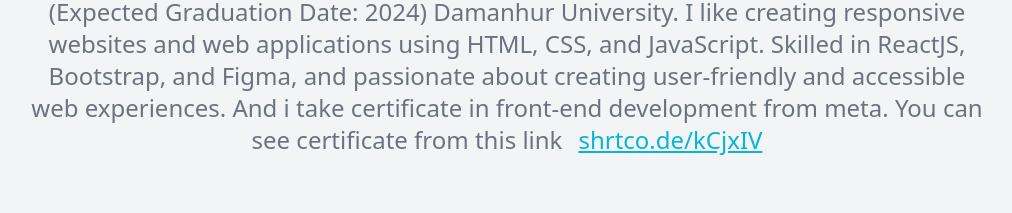
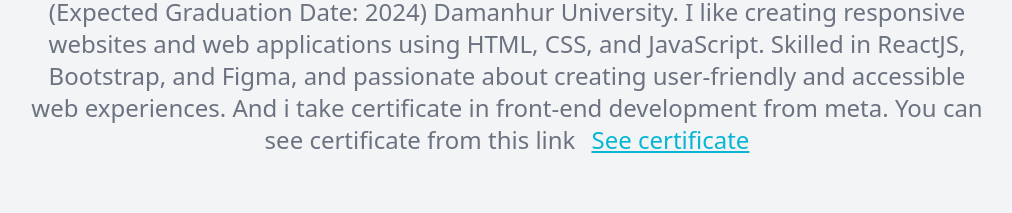
Before and after one commit to ahmedSabbahMohamed/my-portfolio, a React (Create React App) app: page / in a window 1280 px wide. Shown: the part 1180-1393 px from the top of the page, without its empty margins (133-1145 px from the left). Built offline with nearby package versions, Linux system fonts and the light colour scheme.

Commit message:
fix link to certificate

```diff
--- a/src/components/About.jsx
+++ b/src/components/About.jsx
@@ -23,7 +23,7 @@
                     Front-end developer. Bachelor of Science in Computers, Artificial Intelligence (Expected Graduation Date: 2024) Damanhur University. I like creating responsive websites and web applications using HTML, CSS, and
                     JavaScript. Skilled in ReactJS, Bootstrap, and Figma, and passionate about creating user-friendly and
                     accessible web experiences. And i take certificate in front-end development from meta. You can see certificate from this link
-                    <a href="shrtco.de/kCjxIV" className='text-cyan-500 underline ml-4'>shrtco.de/kCjxIV</a>
+                    <a href="https://www.coursera.org/account/accomplishments/professional-cert/XBTVJZXFPAEH" target='_blank' rel="noreferrer" className='text-cyan-500 underline ml-4'>See certificate</a>
                 </p>
             </motion.div>
         </motion.div>
--- a/src/components/Projects.jsx
+++ b/src/components/Projects.jsx
@@ -4,7 +4,6 @@
 import data from "../data.json"
 import { motion } from 'framer-motion'
 import { fadeIn, staggerContainer } from '../framerMotion/motion'
-import image from "../assets/images/pank.jpg"
 
 function Projects() {
     const projects = data.map(project => {
```
Also changed, not shown: package.json (+86 -0 lines), src/framerMotion/motion.js (+0 -168 lines), 1 other file (tests, documents, lock files or other folders).
